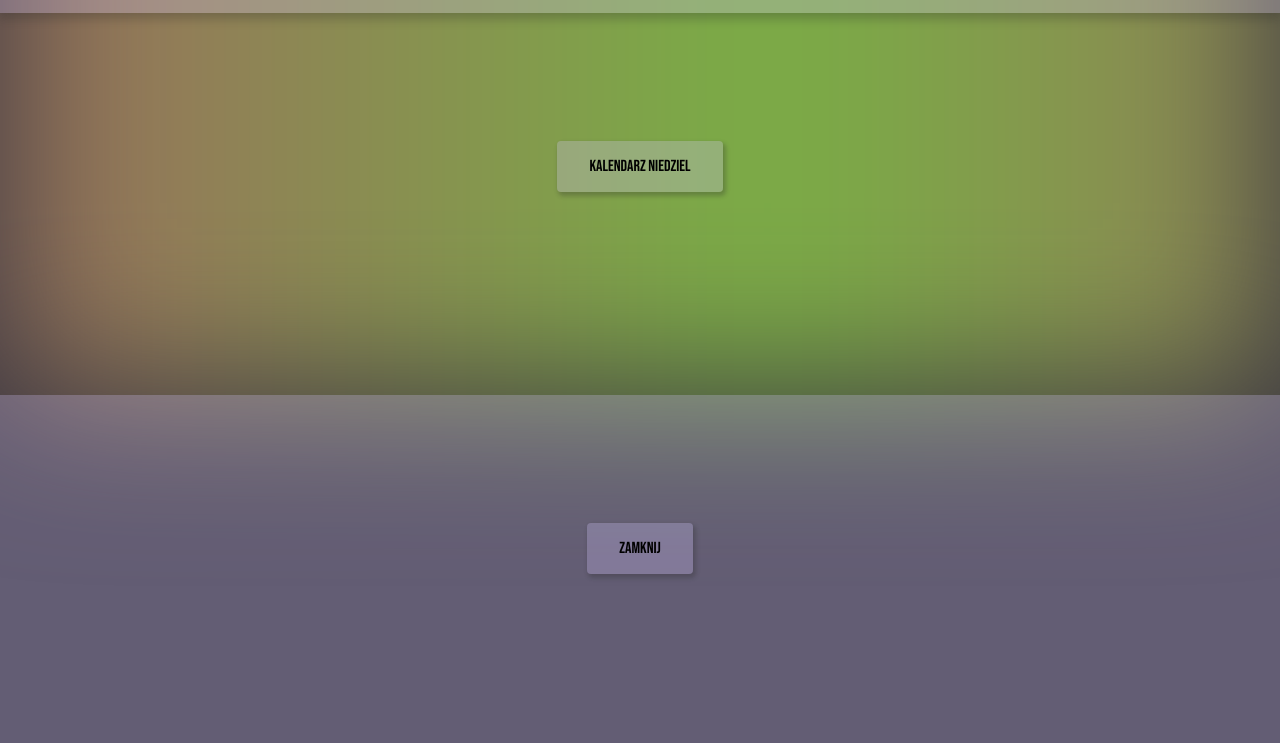
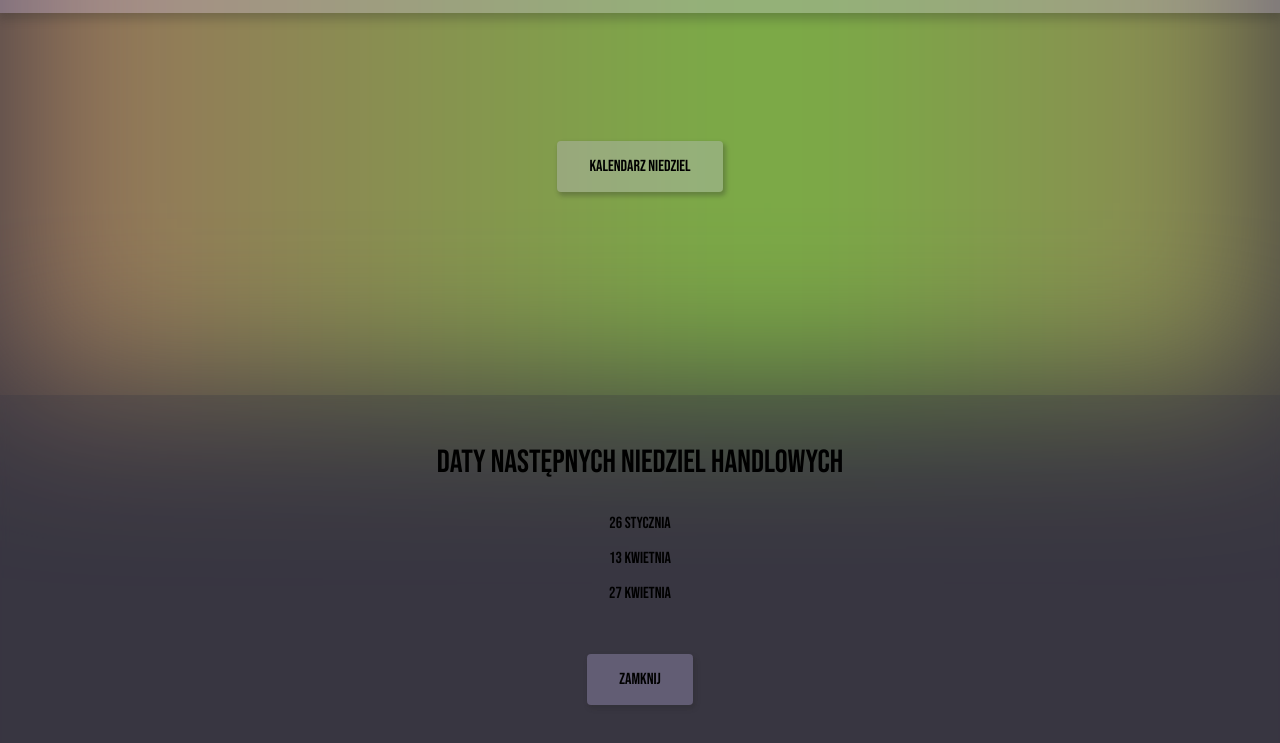
Before and after one commit to Kamilek7/Niedziele-Handlowe, a plain HTML site: page index.html in a window 1280 px wide. Shown: the part 405-1148 px from the top of the page. Drawn offline with Linux system fonts and the light colour scheme.

Commit message:
fix +css

```diff
--- a/index.html
+++ b/index.html
@@ -13,10 +13,9 @@
 
         <div id="kalendarzBtn" onclick="hoverUnhover()">Kalendarz niedziel</div>
         <div id="daty">
-            <div id="kalendarzBtn" onclick="hoverUnhover()">Zamknij</div>
-            <div id="datyIn">
-
-            </div>
+            <div id="niedziela-bottom">Daty następnych niedziel handlowych</div>
+            <div id="datyIn"></div>
+            <div id="kalendarzBtn2" onclick="hoverUnhover()">Zamknij</div>
         </div>
     </body>
     <script src="dates.js"></script>
--- a/main.js
+++ b/main.js
@@ -21,7 +21,7 @@ function zaIleNiedziela() {
     return [days_left, closest]
 }
 
-const elements = { "ODP": document.getElementById("niedziela-big"), "INFO": document.getElementById("niedziela-smol"), "CALENDAR": document.getElementById("kalendarz") }
+const elements = { "ODP": document.getElementById("niedziela-big"), "INFO": document.getElementById("niedziela-smol"), "CALENDAR": document.getElementById("datyIn") }
 
 let hidden = true;
 
@@ -48,21 +48,18 @@ function launch() {
     }
     else if (dni < 7) {
         elements["ODP"].innerHTML = "Tak";
-<<<<<<< HEAD
-        if (niedzielaNajblizsza==1 ?() => {elements["INFO"].innerHTML = "Następna niedziela jest jutro";}: ()=>{elements["INFO"].innerHTML = `Następna niedziela jest za ${niedzielaNajblizsza} dni`;});
+        if (dni==1 ?() => {elements["INFO"].innerHTML = "Następna niedziela jest jutro";}: ()=>{elements["INFO"].innerHTML = `Następna niedziela jest za ${dni} dni`;});
 
     }
     else {
         elements["ODP"].innerHTML = "Nie";
-        elements["INFO"].innerHTML = `Następna niedziela jest dopiero za ${niedzielaNajblizsza} dni`;
-=======
-        elements["INFO"].innerHTML = `Niedziela handlowa ${(dni == 1) ? 'już jutro!' : 'jest za ' + dni + ' dni'}`;
+        elements["INFO"].innerHTML = `Następna niedziela jest dopiero za ${dni} dni`;
     }
-    else {
-        elements["ODP"].innerHTML = "Nie";
-        elements["INFO"].innerHTML = `Następna niedziela handlowa jest dopiero za ${dni} dni`;
->>>>>>> 0bc01dcaf176e49da9a6cf5b0ebe84f7967f4482
-    }
+
+    let inner= ""
+    NastepneNiedziele.forEach((dzien)=>{
+        inner+= `<div class='date'>${dzien}</div>`;
+    })
+    elements["CALENDAR"].innerHTML = inner;
+
 }
-
-launch()
--- a/styles.css
+++ b/styles.css
@@ -16,6 +16,7 @@
     --mainOrng1: #5ba90d;
     --mainPrpl1: #c00a6b;
     --container: #d4c5fd44;
+    --container2: #3a384344;
     --maskWidth: calc(25rem + 20vw);
     --gradient: linear-gradient(90deg, var(--mainPrpl) 0%, var(--mainOrng) 20%, var(--mainPrpl) 40%,var(--mainOrng) 60%,  var(--mainPrpl) 80%,var(--mainOrng) 100%);
      --gradientMetalic: linear-gradient(90deg, var(--mainPrpl1) 0%, var(--mainOrng1) 20%, var(--mainPrpl1) 40%,var(--mainOrng1) 60%,  var(--mainPrpl1) 80%,var(--mainOrng1) 100%);
@@ -90,10 +91,9 @@ body
     border-bottom: 3px solid rgba(209, 209, 209, 0.69);
 }
 
-#kalendarzBtn
+#kalendarzBtn, #kalendarzBtn2
 {
     margin:auto;
-    margin-top: 10%;
     width:fit-content;
     padding: 1rem 2rem;
     background-color: var(--container);
@@ -101,22 +101,42 @@ body
     box-shadow: 2px 3px 4px 1px rgba(40, 40, 40, 0.279);
     transition: all 0.05s ease-in-out;
 }
-#kalendarzBtn:hover
+#kalendarzBtn:hover, #kalendarzBtn2:hover
 {
     transform: scale(1.01);
     cursor:pointer;
 }
+#kalendarzBtn
+{
+    margin-top: 10%;
+}
+#kalendarzBtn2
+{
+    margin-top: 4%;
+}
 
+.date
+{
+    width: fit-content;
+    margin: 1rem auto;
+}
 #daty
 {
+    backdrop-filter: blur(4px);;
     transition: all 0.4s ease-in-out;
     position: absolute;
     top:100vh;
     left:0;
-    background-color: var(--container);
+    background-color: var(--container2);
     transform: rotate(1.01);
     height: 50vh;
     width:100vw;
+}
+#niedziela-bottom
+{
+    margin:3rem auto 2rem auto;
+    width: fit-content;
+    font-size: 2rem;
 }
 @keyframes animateBG1
 {
```
